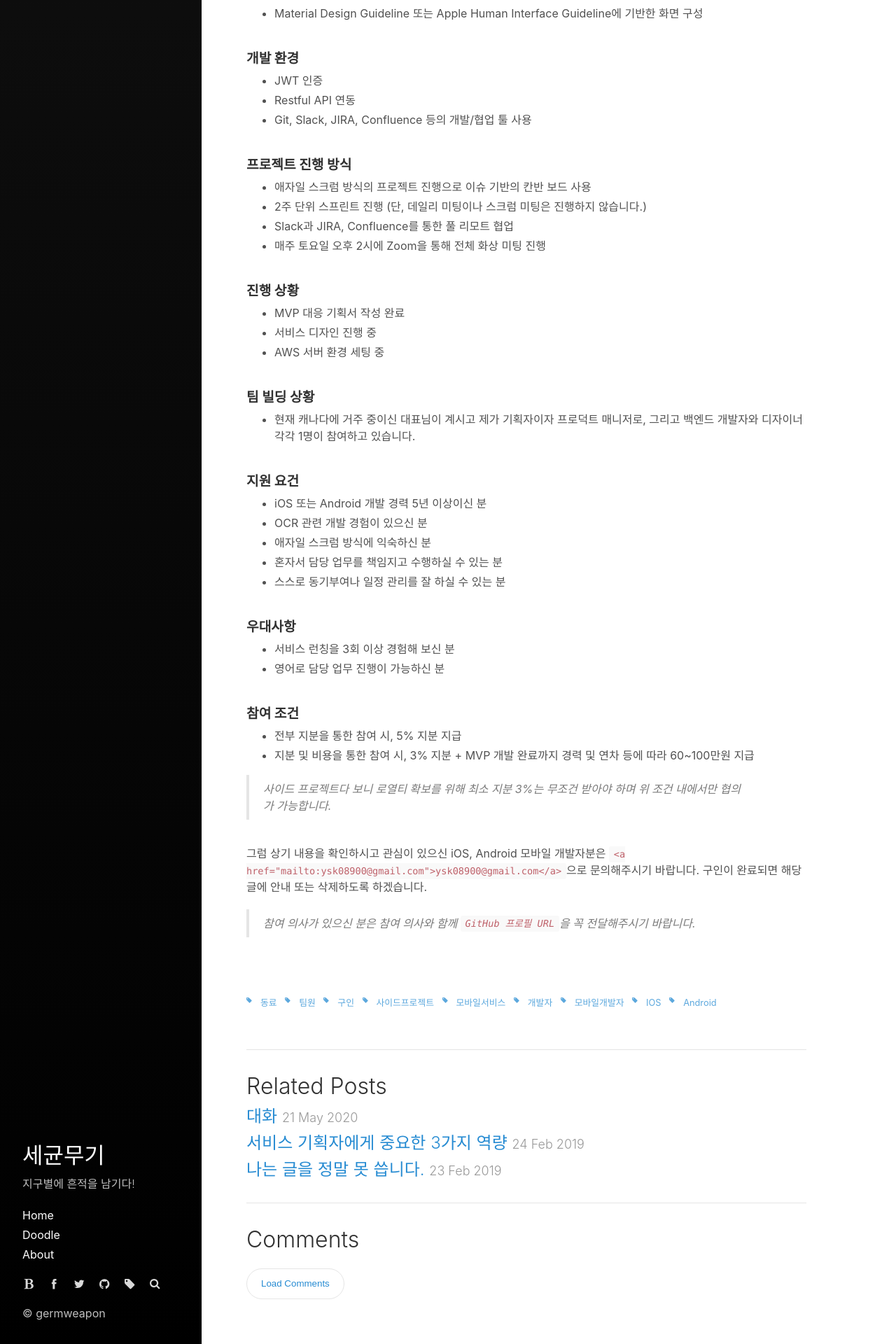
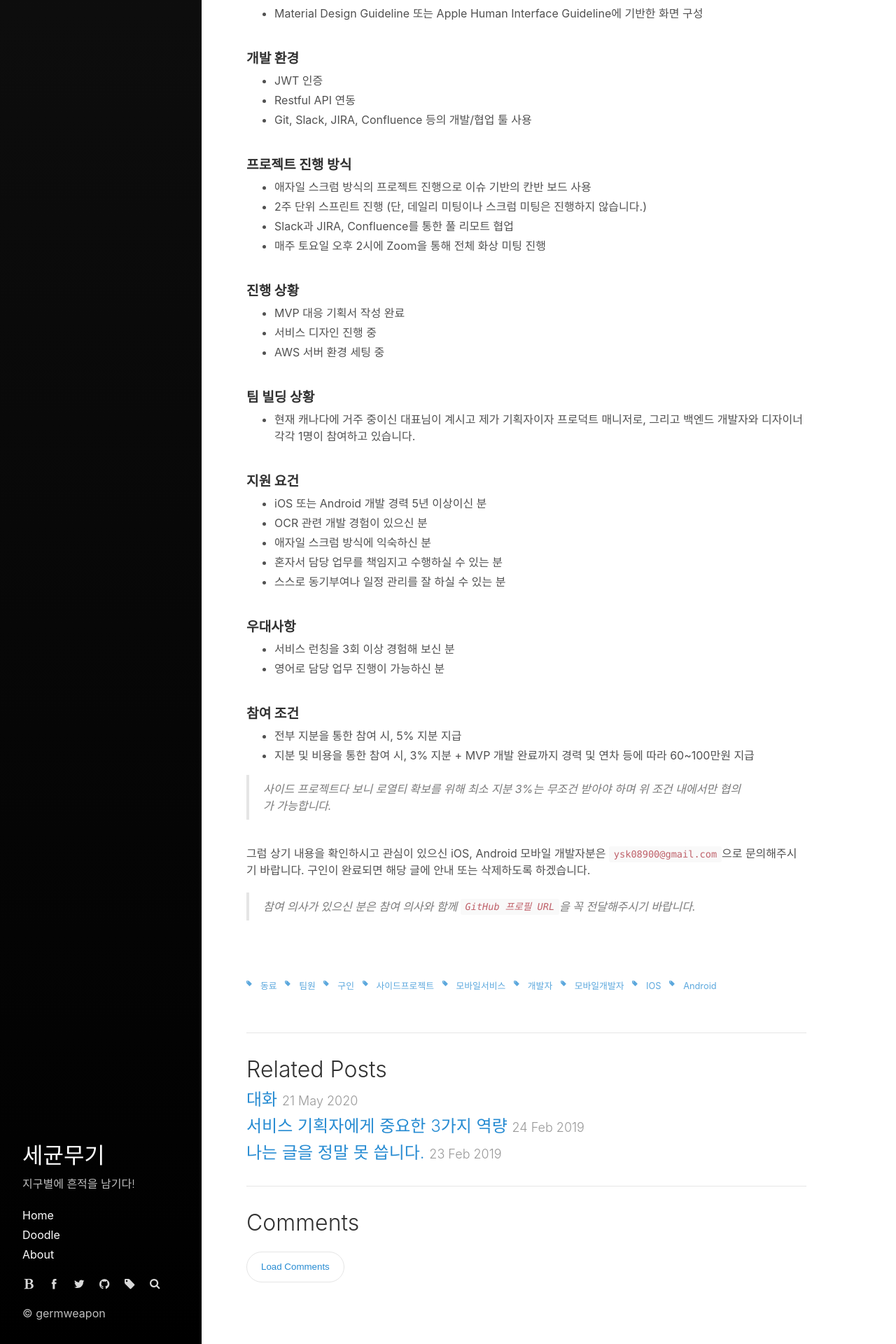
Before and after one commit to germweapon/germweapon.github.io, a Jekyll site: the page built from _posts/2020-07-15-사이드 프로젝트 팀원을 찾습니다.[iOS, Android].md, in a window 1280 px wide. Shown: the part 691-2611 px from the top of the page at 70% size. Built offline with Jekyll 4.4.1, drawn with Linux system fonts in a browser that asks for light colours; comment, search, counter and statistics services are not loaded; part of the change alters nothing that is shown.

Commit message:
수정 OTL

```diff
--- a/_posts/2020-07-15-사이드 프로젝트 팀원을 찾습니다.[iOS, Android].md
+++ b/_posts/2020-07-15-사이드 프로젝트 팀원을 찾습니다.[iOS, Android].md
@@ -75,7 +75,7 @@ priority : 1.0
 >*사이드 프로젝트다 보니 로열티 확보를 위해 최소 지분 3%는 무조건 받아야 하며 위 조건 내에서만 협의가 가능합니다.*
 
 <br>
-그럼 상기 내용을 확인하시고 관심이 있으신 iOS, Android 모바일 개발자분은 `<a href="mailto:ysk08900@gmail.com">ysk08900@gmail.com</a>`으로 문의해주시기 바랍니다. 구인이 완료되면 해당 글에 안내 또는 삭제하도록 하겠습니다.<br>
+그럼 상기 내용을 확인하시고 관심이 있으신 iOS, Android 모바일 개발자분은 `ysk08900@gmail.com`으로 문의해주시기 바랍니다. 구인이 완료되면 해당 글에 안내 또는 삭제하도록 하겠습니다.<br>
 
 >*참여 의사가 있으신 분은 참여 의사와 함께 `GitHub 프로필 URL`을 꼭 전달해주시기 바랍니다.*
 
```
